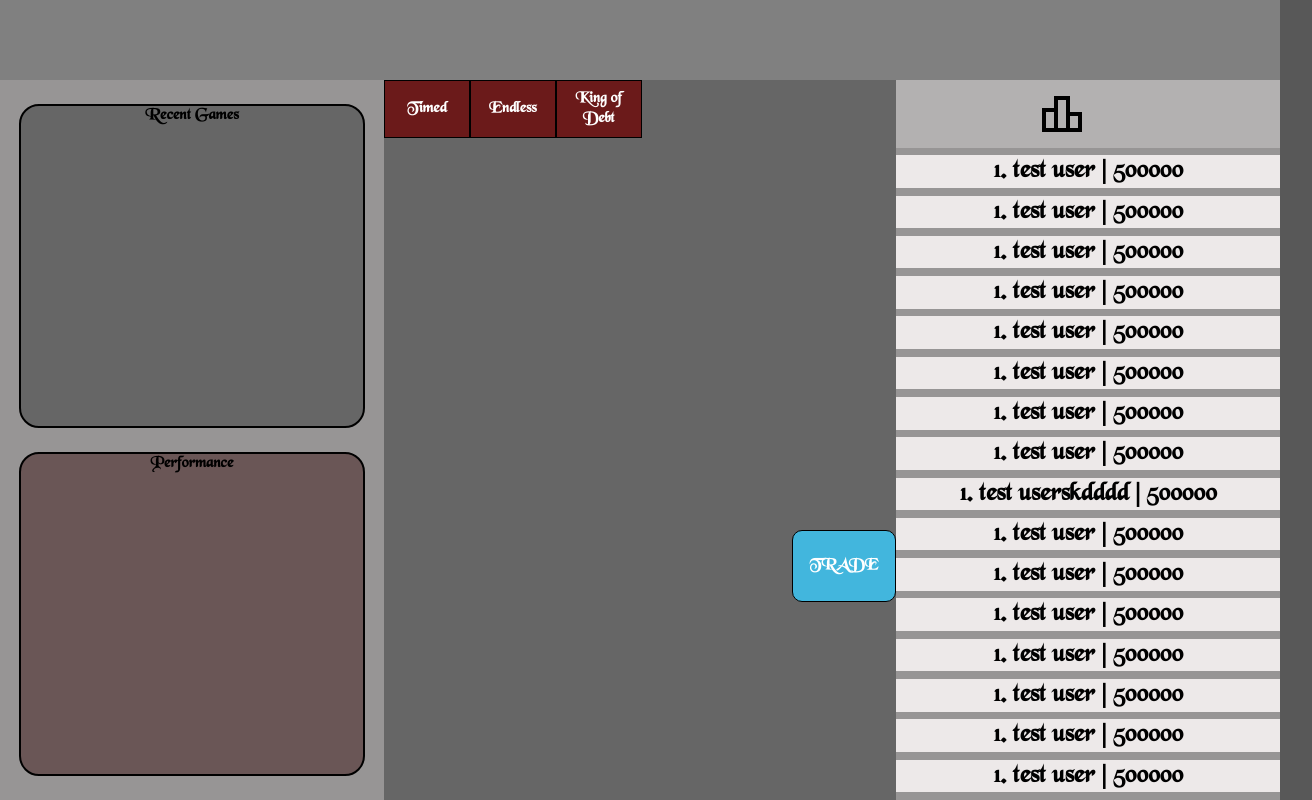
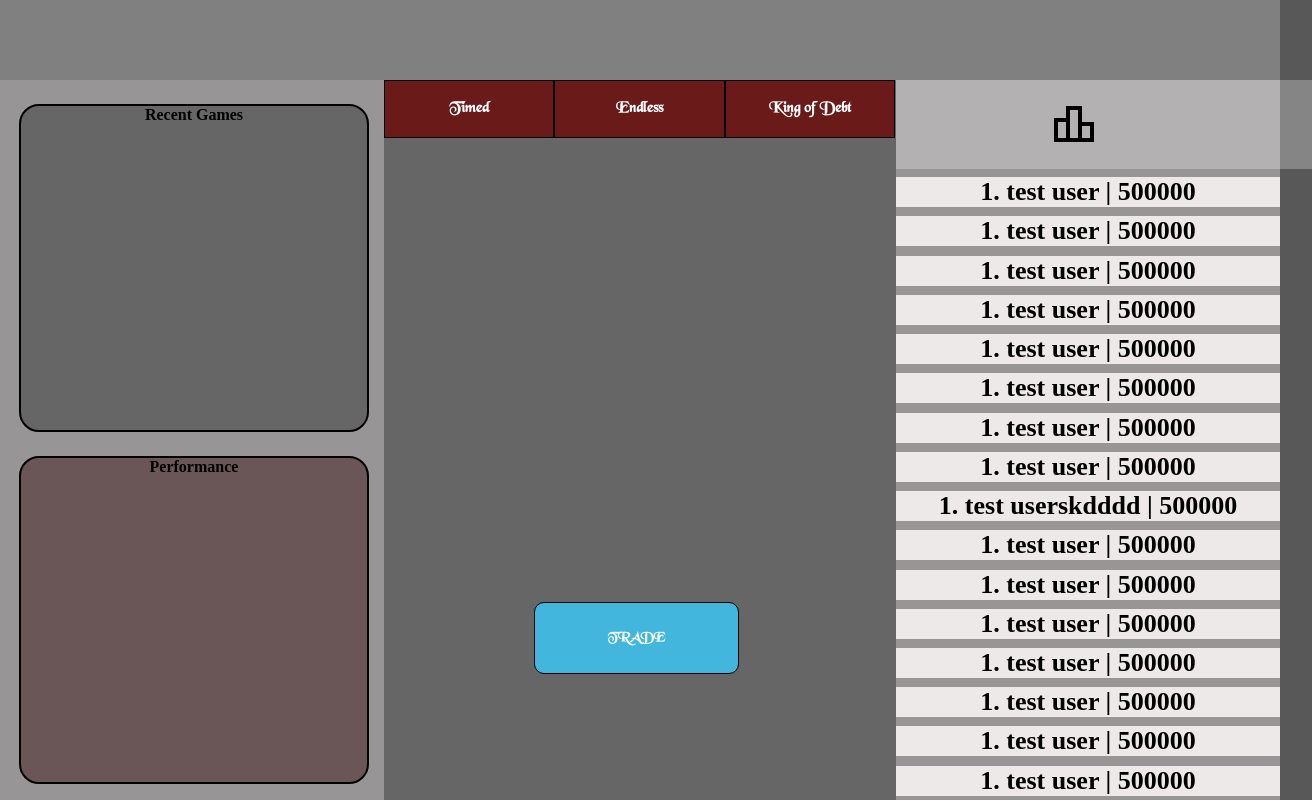
Before and after one commit to AsuraAkuma/Ehacks2024, a plain HTML site: page Pages/homepage.html in a window 1280 px wide. Shown: the whole page, 1312 px wide, since content can reach past the window. Drawn offline with nearby package versions, Linux system fonts and the light colour scheme.

Commit message:
commit again ig idk

```diff
--- a/Pages/homepage.css
+++ b/Pages/homepage.css
@@ -3,23 +3,19 @@
     src: url(../Frontend/BLKCHCRY.TTF);
 }
 
-homepage.css    * {
+* {
     margin: 0px;
     padding: 0px;
 }
 
-body{
-    position: absolute;
-    height: 100vh;
-    width: 100vw;
+body {
+    background-color: rgb(88,88,88);
     overflow: hidden;
-    background-color: rgb(88,88,88);
 }
 
 .header {
-    position: absolute;
-    top: 0px;
-    left: 0px;
+
+    position: relative;
     width: 100vw; /* Width of the rectangle */
     height: 10vh; /* Height of the rectangle */
     background-color: grey; /* Background color of the rectangle */
@@ -27,15 +23,11 @@ body{
 }
 
 .Container {
-    position: absolute;
+    position: relative;
     width: 100%; /* Width of the rectangle */
-    height: 90%; /* Height of the rectangle */
-    top: 10%;
-    background-color: rgb(101, 121, 101); /* Background color of the rectangle */
+    height: 90vh; /* Height of the rectangle */
     display: flex;
     flex-direction: row;
-    /* border-radius: 10px; */
-    /* border: 2px solid red; */
 }
 
 .Container_Side_Bar {
@@ -45,12 +37,6 @@ body{
     background-color: rgb(151, 149, 149);
     display: flex;
     flex-direction: column;
-    overflow-x: hidden;
-    overflow-y: auto;
-    /* border: 2px solid black; */
-    /* border-radius: 10px; */
-    /* border: 2px solid red; */
-
 }
 
 .Container_Middle_Bar {
@@ -58,13 +44,7 @@ body{
     width: 40%;
     height: 100%;
     background-color: rgb(102, 102, 102);
-
-    display: flex;
-    flex-direction: row;
-    justify-content: center;
-    align-content: center;
-    /* border: 2px solid black; */
-    /* border-radius: 10px; */
+    overflow: hidden;
 }
 
 .Recent_Games {
@@ -144,7 +124,8 @@ body{
 .Container_Side_Bar_List_Item_Text:hover{
     background-color: rgba(77, 68, 68, 0.4);
 }
-/* .Leaderboard {
+
+.Leaderboard {
     position: relative;
     width: 26%;
     height: 515px;
@@ -155,42 +136,9 @@ body{
     align-content: center;
     border: 2px solid black;
     border-radius: 10px;
-
-    top: -1015px;
-    left: 935px;
-} */
-
-/*
-.Game_Modes {
-    position: relative;
-    width: 40%;
-    height: 20px;
-    background-color: rgb(101, 121, 101);
-    display: flex;
-    flex-direction: row;
-    border-radius: 10px;
+    top: -100px;
+    left: 100px;
 }
-*/
-
-.Timeless {
-    padding: 10px;
-    background-color: rgb(118, 7, 7); /* Button background color */
-    color: white; /* Button text color */
-    border: none;
-    border-radius: 4px;
-    cursor: pointer;
-}
-
-
-*{
-    margin: 0;
-    padding: 0;
-
-    box-sizing: border-box;
-    font-family: BlackChancery;
-}
-
-
 
 main.table{
     position: relative;
--- a/Pages/homepage.html
+++ b/Pages/homepage.html
@@ -29,18 +29,18 @@
         <div class = "Container_Middle_Bar">
             <div class = "Game_Modes">
                 <button id="timed-button" class="Game_Modes_Button">
-                    <h3>Timed</h2>
+                    <h3>Timed</h3>
                 </button>
                 <button id="endless-button" class="Game_Modes_Button">
                     <h3>Endless</h3>
                 </button>
                 <button id="king-button" class="Game_Modes_Button">
-                    <h3>King of Debt</h4>
+                    <h3>King of Debt</h3>
                 </button>
             </div>
-            <div id="start-button" class="Play">
+            <button id="start-button" class="Play">
                 <h4>TRADE</h4>
-            </div>
+            </button>
         </div>
         <div class = "Container_Side_Bar">
             <section class="table__header">
```
Also changed, not shown: Frontend/Stocks.js (+7 -1 lines).
